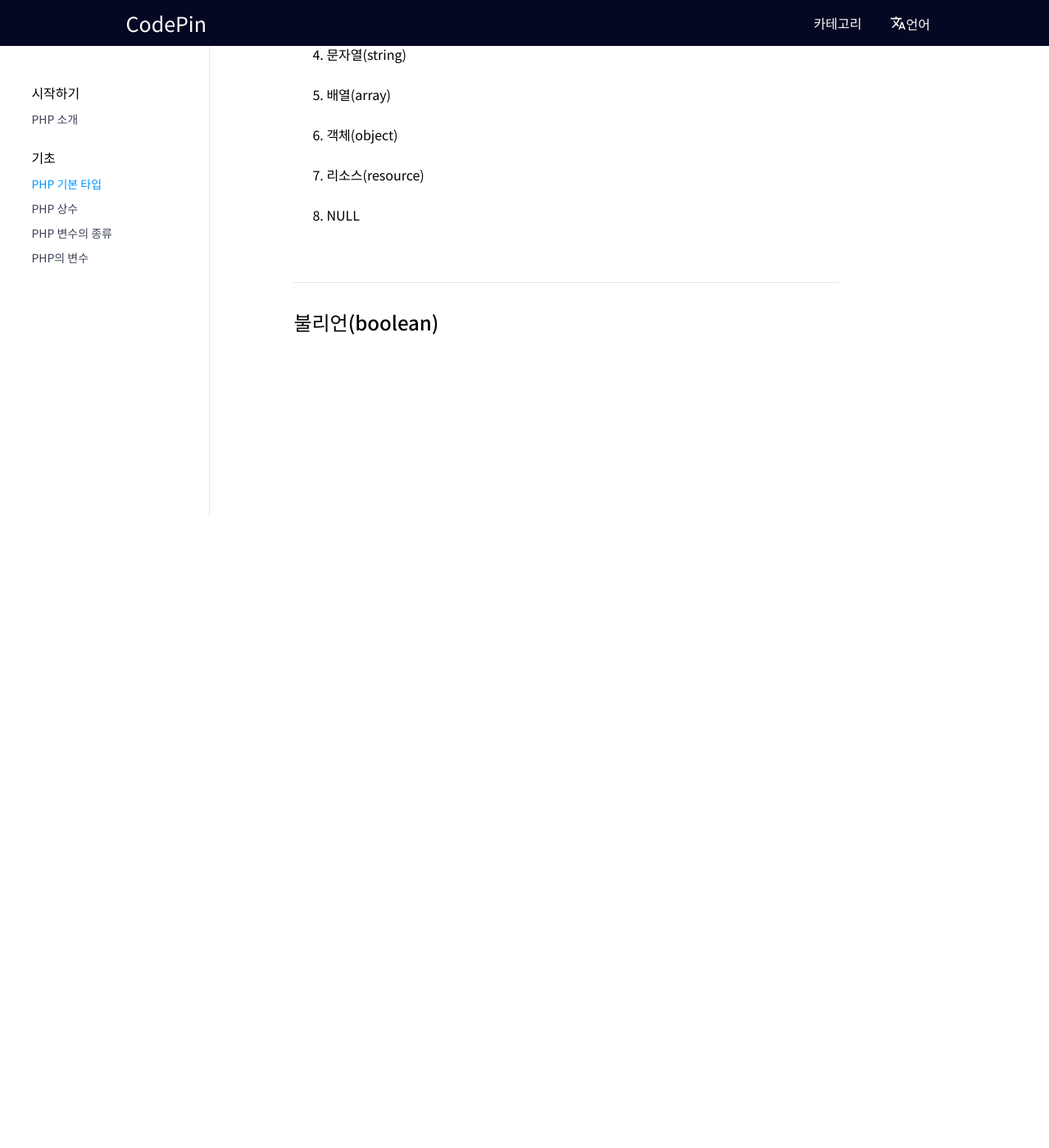
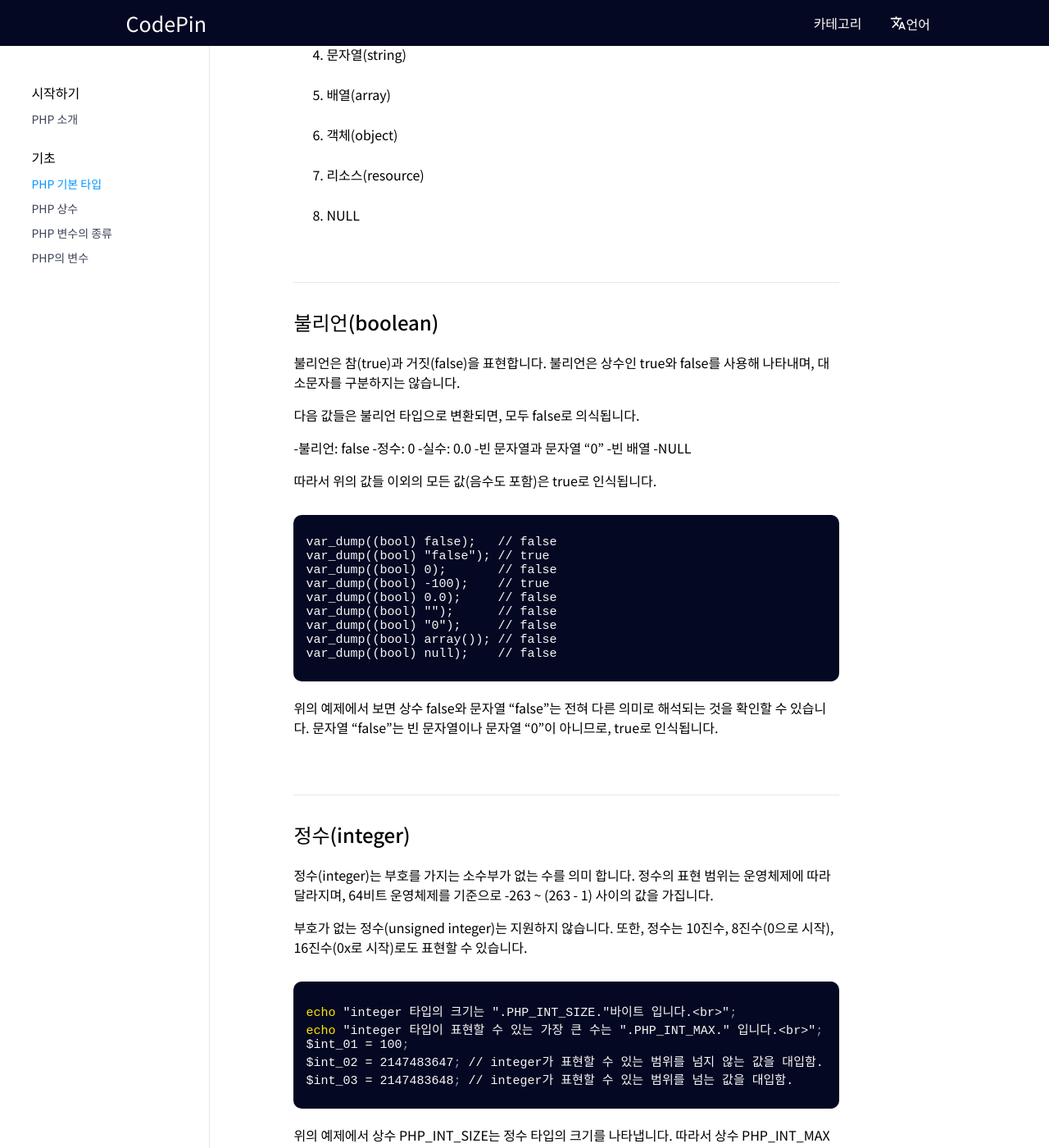
Before and after one commit to WADE-OSS/CodePin, a Jekyll site: the page built from _posts/php/2022-05-28-datatype.md, in a window 1280 px wide and 1400 px high, scrolled down 486 px. Shown: the whole window at 82% size. Built offline with Jekyll 4.4.1, drawn with Linux system fonts in a browser that asks for light colours; Markdown is read by kramdown in place of the engine named in the settings; before the commit the page ends 1116 px from its top, so only the background shows below that; some of the changed text lies outside the part shown.

Commit message:
Update 2022-05-28-datatype.md

````diff
--- a/_posts/php/2022-05-28-datatype.md
+++ b/_posts/php/2022-05-28-datatype.md
@@ -22,3 +22,76 @@ tag : [기초]
 8. NULL
 
 ## 불리언(boolean)
+불리언은 참(true)과 거짓(false)을 표현합니다.
+불리언은 상수인 true와 false를 사용해 나타내며, 대소문자를 구분하지는 않습니다.
+
+다음 값들은 불리언 타입으로 변환되면, 모두 false로 의식됩니다.
+
+-불리언: false
+-정수: 0
+-실수: 0.0
+-빈 문자열과 문자열 "0"
+-빈 배열
+-NULL
+
+따라서 위의 값들 이외의 모든 값(음수도 포함)은 true로 인식됩니다.
+```
+var_dump((bool) false);   // false
+var_dump((bool) "false"); // true
+var_dump((bool) 0);       // false
+var_dump((bool) -100);    // true
+var_dump((bool) 0.0);     // false
+var_dump((bool) "");      // false
+var_dump((bool) "0");     // false
+var_dump((bool) array()); // false
+var_dump((bool) null);    // false
+```
+위의 예제에서 보면 상수 false와 문자열 "false"는 전혀 다른 의미로 해석되는 것을 확인할 수 있습니다.
+문자열 "false"는 빈 문자열이나 문자열 "0"이 아니므로, true로 인식됩니다.
+
+## 정수(integer)
+정수(integer)는 부호를 가지는 소수부가 없는 수를 의미 합니다.
+정수의 표현 범위는 운영체제에 따라 달라지며, 64비트 운영체제를 기준으로 -263 ~ (263 - 1) 사이의 값을 가집니다.
+
+부호가 없는 정수(unsigned integer)는 지원하지 않습니다.
+또한, 정수는 10진수, 8진수(0으로 시작), 16진수(0x로 시작)로도 표현할 수 있습니다.
+```php
+echo "integer 타입의 크기는 ".PHP_INT_SIZE."바이트 입니다.<br>";
+echo "integer 타입이 표현할 수 있는 가장 큰 수는 ".PHP_INT_MAX." 입니다.<br>";
+$int_01 = 100;
+$int_02 = 2147483647; // integer가 표현할 수 있는 범위를 넘지 않는 값을 대입함.
+$int_03 = 2147483648; // integer가 표현할 수 있는 범위를 넘는 값을 대입함.
+```
+위의 예제에서 상수 PHP_INT_SIZE는 정수 타입의 크기를 나타냅니다.
+따라서 상수 PHP_INT_MAX의 값은 정수 타입이 표현할 수 있는 가장 큰 수를 가리킵니다.
+변수에 정수의 최대 범위를 넘는 값이 대입되면, 그 변수는 자동으로 실수형(float)으로 인식됩니다.
+
+## 실수(float)
+실수는 소수부나 지수부를 가지는 수를 의미하며, 정수보다 더 넓은 표현 범위를 가집니다.
+실수의 표현 범위는 운영체제에 따라 달라지지만 대략 ~1.8e307까지 표현할 수 있습니다.
+
+하지만 컴퓨터에서 실수를 표현하는 방식은 반드시 오차가 존재하는 한계를 지니므로, 실수형끼리 직접 값을 비교하는 것은 피하는 것이 좋습니다.
+```php
+$float_01 = 3.14;
+$float_02 = 1.23e-4;
+$float_03 = 1.8E307; // float이 표현할 수 있는 범위를 넘지 않는 값을 대입함.
+$float_04 = 1.8E308; // float이 표현할 수 있는 범위를 넘는 값을 대입함.
+```
+위의 예제처럼 PHP에서는 e 지수 표현과 E 지수 표현이 모두 가능합니다.
+또한, 변수에 실수의 최대 범위를 넘는 값이 대입되면, 그 변수는 자동으로 미리 정의된 상수인 INF로 인식됩니다.
+
+## 문자열(string)
+문자열(string)은 일련의 연속된 문자(character)들의 집합을 의미합니다.
+문자열 리터럴은 큰따옴표("")나 작은따옴표('')로 감싸서 표현합니다.
+
+오랫동안 사용되어 온 아스키(ASCII) 인코딩 환경에서 영문자는 한 글자당 1바이트, 한글은 한 글자당 2바이트로 표현됩니다.
+하지만 UTF-8 인코딩 환경에서는 영문자는 한 글자당 1바이트, 한글은 한 문자당 3바이트로 표현됩니다.
+```php
+$str_01 = "PHP";
+$str_02 = "자바스크립트";
+echo strlen($str_01); // 3
+echo strlen($str_02); // 18
+```
+우리 사이트의 코딩연습은 UTF-8 인코딩 환경에서 처리됩니다.
+따라서 위의 예제에서는 한글이 한 문자당 3바이트로 처리되는 것을 확인할 수 있습니다.
+## 배열(array)
````
